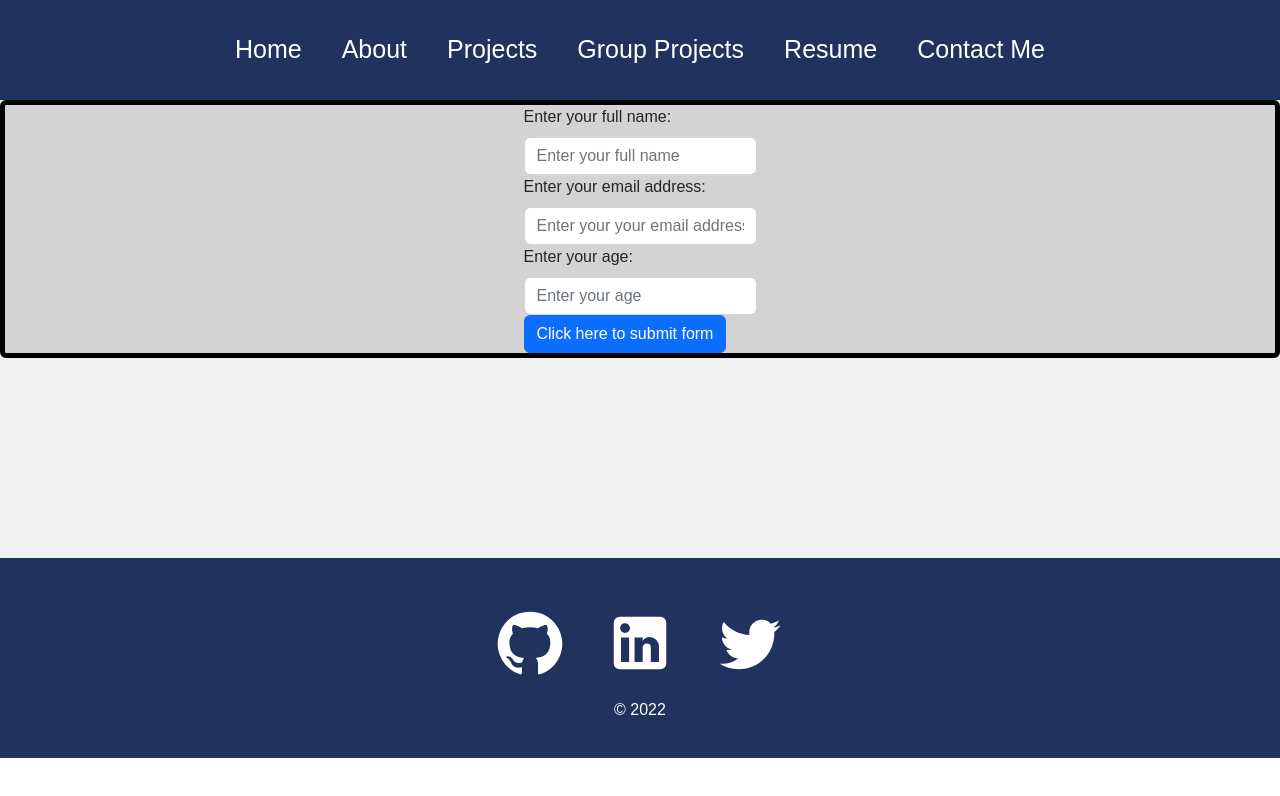
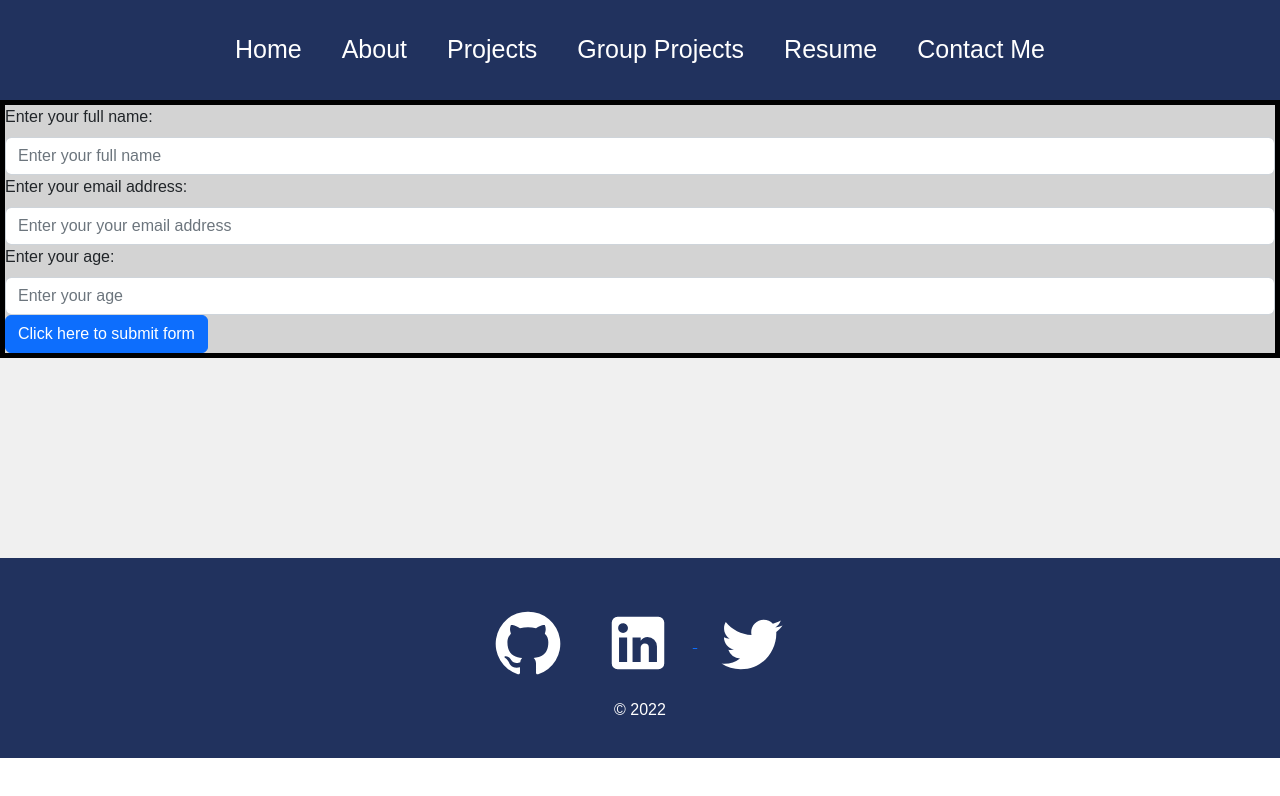
Before and after one commit to mandrews78/MyPortofolio2022, a React (Create React App) app in the folder myportfolio/: page /contact in a window 1280 px wide. Shown: the top 796 px of the page. Built offline with nearby package versions, Linux system fonts and the light colour scheme.

Commit message:
working on formatting

```diff
--- a/myportfolio/src/App.js
+++ b/myportfolio/src/App.js
@@ -1,7 +1,6 @@
 import React from 'react';
 import './App.css'
 import { BrowserRouter as Router, Routes, Route } from "react-router-dom";
-// import Navbar from '.components/Navbar'
 import Home from './pages/Home'
 import About from './pages/About'
 import Projects from './pages/Projects'
--- a/myportfolio/src/components/Footer.js
+++ b/myportfolio/src/components/Footer.js
@@ -11,7 +11,7 @@ function Footer() {
         <div className='socialMedia'>
             <a href="https://github.com/mandrews78" target="_blank"  rel="noreferrer"><GitHubIcon /></a>
             <a href="http://www.linkedin.com/in/mandrews191198" target="_blank" rel="opener"><LinkedInIcon /></a>
-            <TwitterIcon />
+            <a href="https://twitter.com/mrandrews78" target="_blank" rel="noreferrer"> <TwitterIcon /></a>
         </div>
         <p> &copy; 2022 </p>
     </div>
--- a/myportfolio/src/pages/About.js
+++ b/myportfolio/src/pages/About.js
@@ -1,8 +1,9 @@
 import React from 'react'
+import '../styles/About.css'
 
 function About() {
   return (
-    <div>
+    <div className='aboutCard'>
     <h2>About Me</h2>
             <p>My name is Michael Andrews. I have about 17 years of experience in Information Technology. Coding is fun but has also been a
                 challenge for me. I have a system administration and data center
--- a/myportfolio/src/pages/Contact.js
+++ b/myportfolio/src/pages/Contact.js
@@ -7,7 +7,7 @@ import '../styles/Contact.css'
 function Contact() {
   return (
 
-    <div className='card'>
+    <div className='contactCard'>
 
 <Form>
 <Form.Group>
--- /dev/null
+++ b/myportfolio/src/styles/About.css
@@ -0,0 +1,14 @@
+.aboutCard  p h2 {
+    align-items: center;
+    border-radius: 15px;
+    width: 400px;
+    height: 400px;
+    margin: 10px;
+    box-shadow: 0px 3px 15px #00000033;
+    align-items: center;
+
+  }
+  p h2 {
+    text-align: center;
+    font-size: large;
+  }
--- a/myportfolio/src/styles/Contact.css
+++ b/myportfolio/src/styles/Contact.css
@@ -1,4 +1,4 @@
-.card {
+.contactCard {
   align-items: center;
   width: 600;
   justify-content: center;
```
